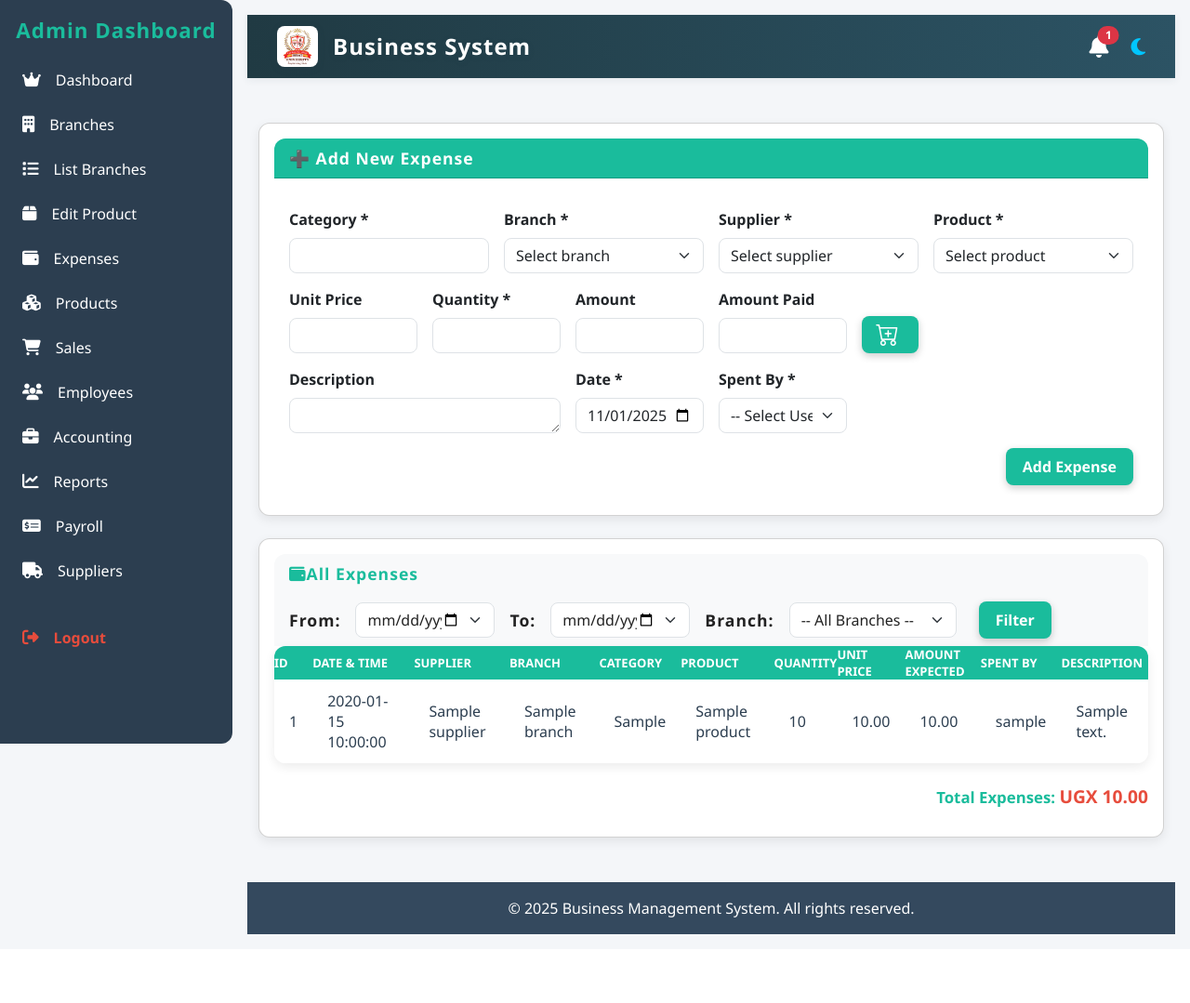
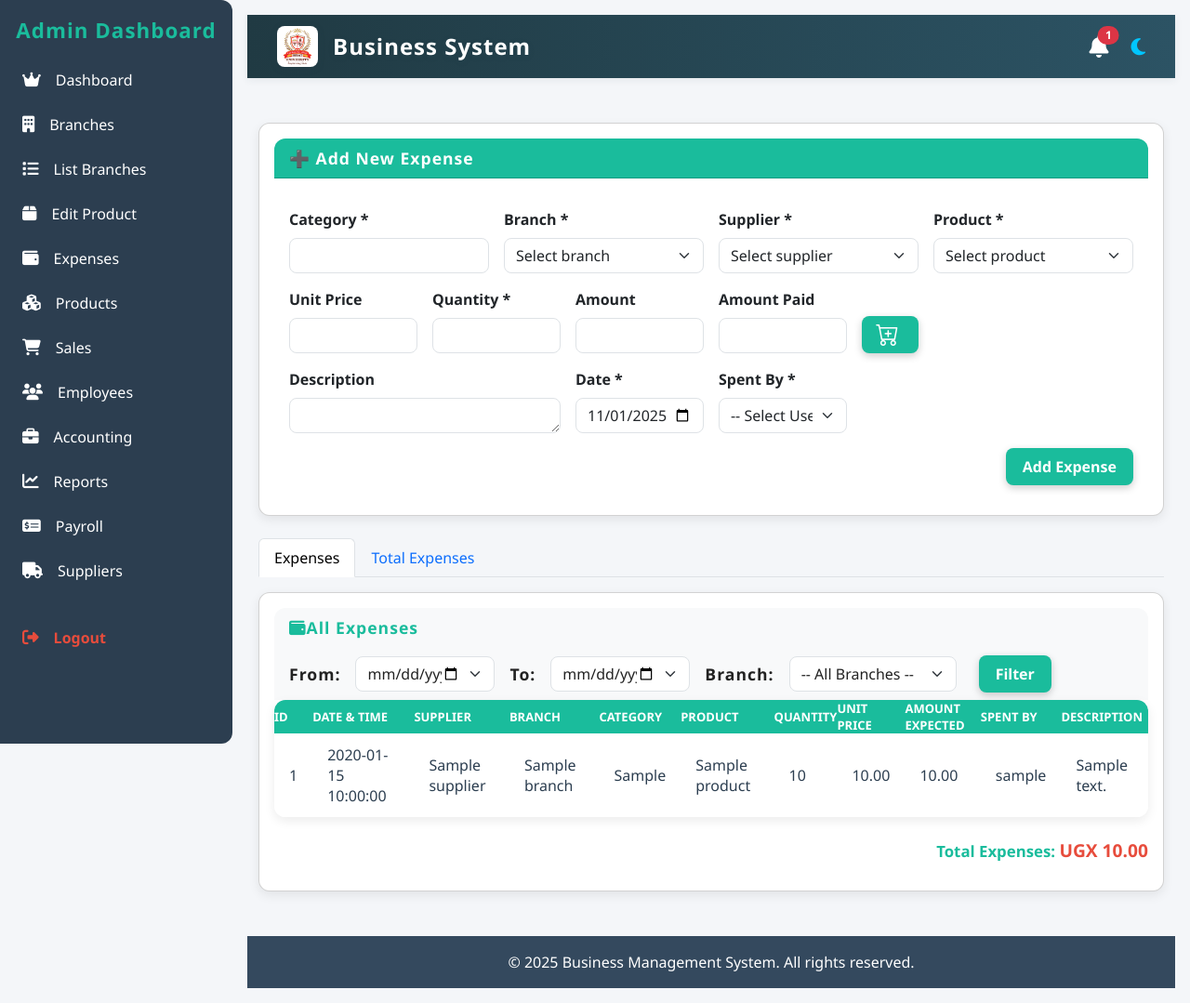
Before and after one commit to janiwyn/business-system, a PHP site: page /pages/expense.php in a window 1280 px wide. Shown: the whole page at 93% size. Before the commit the page ends 1005 px from the top, so only its background shows below. Run offline with PHP 8.4, Linux system fonts and the light colour scheme; the visitor is signed in with stand-in values (Sample User, id 1); tables that the repository leaves empty or names only in its code hold one stand-in row (values such as "Sample post").

Commit message:
added tabs for total expenses in the expense table

```diff
--- a/pages/expense.php
+++ b/pages/expense.php
@@ -687,6 +687,21 @@ body.dark-mode .cart-table tfoot td {
     </div>
 
     <!-- Filter & Table -->
+    <ul class="nav nav-tabs mb-3" id="expensesTabs" role="tablist">
+        <li class="nav-item" role="presentation">
+            <button class="nav-link active" id="expenses-tab" data-bs-toggle="tab" data-bs-target="#expensesTab" type="button" role="tab" aria-controls="expensesTab" aria-selected="true">
+                Expenses
+            </button>
+        </li>
+        <li class="nav-item" role="presentation">
+            <button class="nav-link" id="total-expenses-tab" data-bs-toggle="tab" data-bs-target="#totalExpensesTab" type="button" role="tab" aria-controls="totalExpensesTab" aria-selected="false">
+                Total Expenses
+            </button>
+        </li>
+    </ul>
+    <div class="tab-content" id="expensesTabsContent">
+        <!-- Expenses Tab -->
+        <div class="tab-pane fade show active" id="expensesTab" role="tabpanel" aria-labelledby="expenses-tab">
             <div class="card mb-5">
                 <div class="card-header bg-light text-black d-flex flex-wrap justify-content-between align-items-center" style="border-radius:12px 12px 0 0;">
                     <span class="fw-bold title-card"><i class="fa-solid fa-wallet"></i> All Expenses</span>
@@ -785,6 +800,61 @@ body.dark-mode .cart-table tfoot td {
                     <!-- Total Expenses Sum -->
                     <div class="mt-4 text-end">
                         <h5 class="fw-bold">Total Expenses: <span class="total-expenses-value">UGX <?= number_format($total_expenses, 2) ?></span></h5>
+                    </div>
+                </div>
+            </div>
+        </div>
+        <!-- Total Expenses Tab -->
+        <div class="tab-pane fade" id="totalExpensesTab" role="tabpanel" aria-labelledby="total-expenses-tab">
+            <div class="card mb-5">
+                <div class="card-header bg-light text-black" style="border-radius:12px 12px 0 0;">
+                    <span class="fw-bold title-card"><i class="fa-solid fa-calculator"></i> Total Expenses</span>
+                </div>
+                <div class="card-body p-0">
+                    <div class="transactions-table">
+                        <table>
+                            <thead>
+                                <tr>
+                                    <th>Date</th>
+                                    <th>Branch</th>
+                                    <th>Expenses</th>
+                                    <th class="text-end">Total</th>
+                                </tr>
+                            </thead>
+                            <tbody>
+                                <?php
+                                // Query: group by date and branch, sum(amount)
+                                $totals_res = $conn->query("
+                                    SELECT DATE(e.date) as expense_date, b.name as branch_name, COUNT(e.id) as expenses_count, SUM(e.amount) as total_expenses
+                                    FROM expenses e
+                                    LEFT JOIN branch b ON e.`branch-id` = b.id
+                                    $whereClause
+                                    GROUP BY expense_date, branch_name
+                                    ORDER BY expense_date DESC, branch_name ASC
+                                ");
+                                $grand_total = 0;
+                                if ($totals_res && $totals_res->num_rows > 0):
+                                    while ($row = $totals_res->fetch_assoc()):
+                                        $grand_total += $row['total_expenses'];
+                                ?>
+                                    <tr>
+                                        <td><?= htmlspecialchars($row['expense_date']) ?></td>
+                                        <td><?= htmlspecialchars($row['branch_name']) ?></td>
+                                        <td><?= htmlspecialchars($row['expenses_count']) ?></td>
+                                        <td class="text-end">UGX <?= number_format($row['total_expenses'], 2) ?></td>
+                                    </tr>
+                                <?php endwhile; else: ?>
+                                    <tr>
+                                        <td colspan="4" class="text-center text-muted">No expense totals found.</td>
+                                    </tr>
+                                <?php endif; ?>
+                            </tbody>
+                        </table>
+                    </div>
+                    <div class="mt-4 text-end">
+                        <h5 class="fw-bold">Grand Total: <span class="total-expenses-value">UGX <?= number_format($grand_total, 2) ?></span></h5>
+                    </div>
+                </div>
             </div>
         </div>
     </div>
```
Lines whose indentation alone changed are shown as unchanged.
